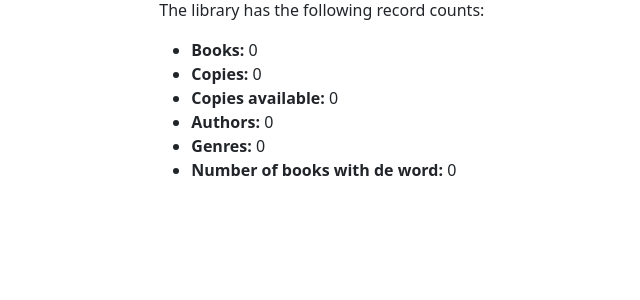
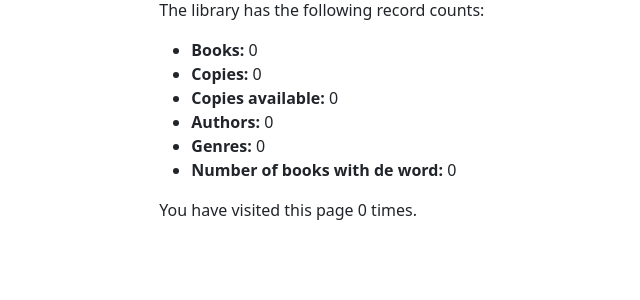
Before and after one commit to OrlandoFiallos/Library, a Django app: page /catalog/ in a window 1280 px wide. Shown: the part 144-444 px from the top of the page, without its empty margins (66-706 px from the left). Run offline with Django 3.2, Linux system fonts and the light colour scheme; data that the repository does not hold is empty.

Commit message:
Sesiones django

```diff
--- a/catalog/templates/index.html
+++ b/catalog/templates/index.html
@@ -17,4 +17,5 @@
     <li><strong>Genres:</strong> {{ num_genres }}</li>
     <li><strong>Number of books with de word:</strong> {{ num_books_with_de_word }}</li>
 </ul>
+<p>You have visited this page {{ num_visits }} time{{ num_visits|pluralize }}.</p>
 {% endblock %}
--- a/catalog/views.py
+++ b/catalog/views.py
@@ -8,6 +8,10 @@ def index(request):
     num_books = Libro.objects.all().count()
     num_instances = InstanciaLibro.objects.all().count()
     num_genres = Genero.objects.all().count()
+
+    #Número de visitas a esta vista, contadas en la variable de sesión
+    num_visits = request.session.get('num_visits',0)
+    request.session['num_visits'] = num_visits + 1
 
     #Número de instancias disponibles filtradas por a (available)
     num_instances_available = InstanciaLibro.objects.filter(status__exact='a').count()
@@ -22,6 +26,7 @@ def index(request):
         'num_authors':num_authors,
         'num_genres':num_genres,
         'num_books_with_de_word':num_books_with_de_word,
+        'num_visits': num_visits
 
     }
 
```
